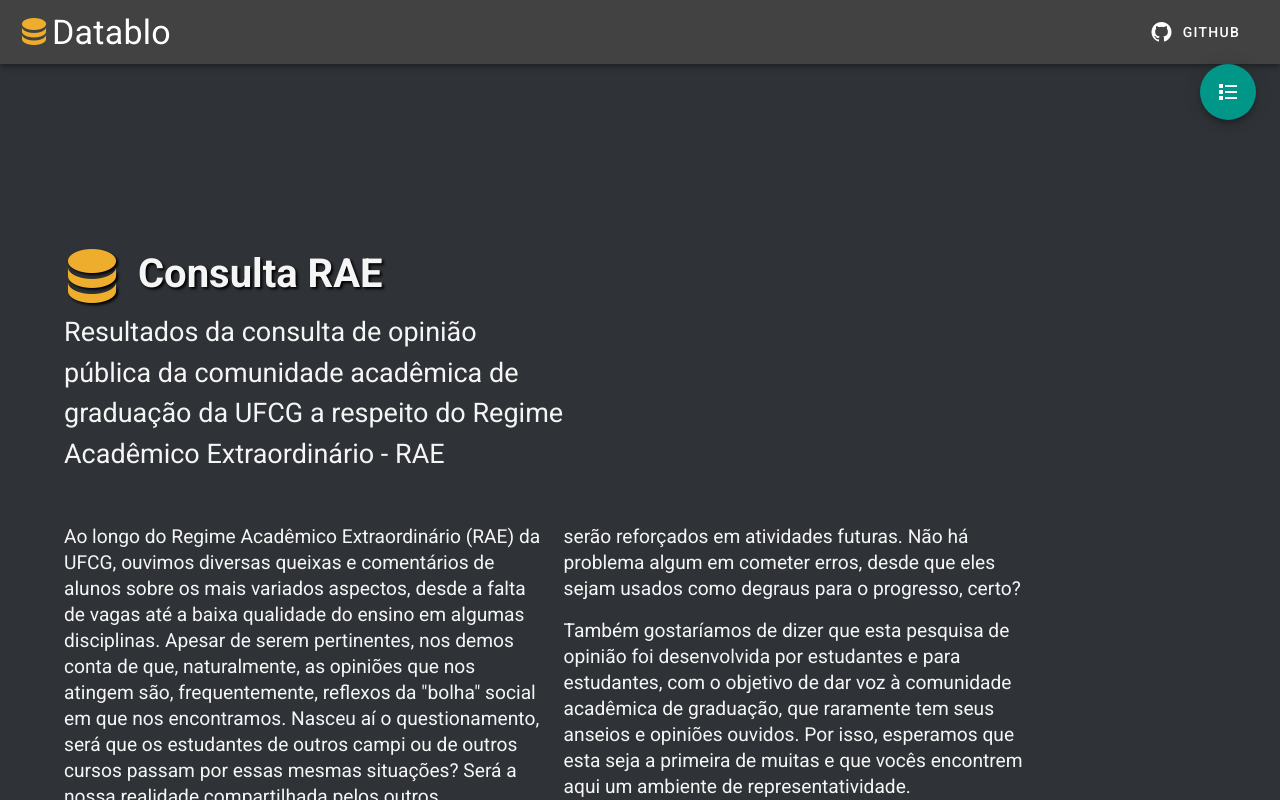
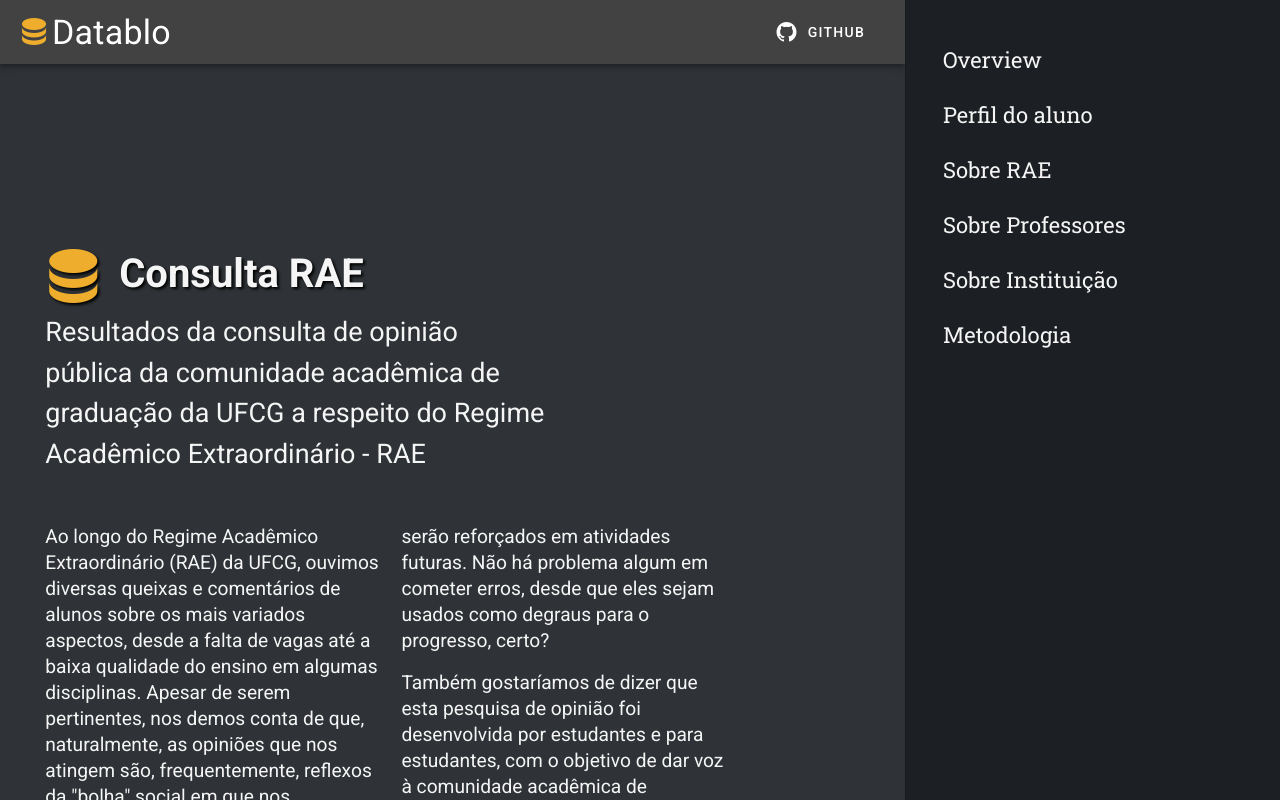
Before and after one commit to leleoveiga/datablo-vue, a Vue app: page / in a window 1280 px wide. Shown: the top 800 px of the page. Built offline with nearby package versions, Linux system fonts and the light colour scheme.

Commit message:
menu se esconde automaticamente com o tamanho da tela

```diff
--- a/src/components/NavDrawer.vue
+++ b/src/components/NavDrawer.vue
@@ -14,7 +14,7 @@
 			</v-icon>
 		</v-btn>
 		<v-navigation-drawer
-			v-if="isMenuVisible(1000)"
+			v-show="isMenuVisible(1000)"
 			class="pt-8"
 			app
 			clipped
@@ -202,15 +202,18 @@
 				// this.toggleMenu();
 				console.log("a tela eh pequena");
 				return true;
+			} else {
+				return false;
 			}
-			return false;
 		},
 		isMenuVisible(value) {
-			if (this.menu) return true;
-			else if (this.isSmallerThan(value)) {
+			if (this.menu) {
+				console.log("menu eh true");
 				return true;
+			} else if (this.isSmallerThan(value)) {
+				return false;
 			} else {
-				return false;
+				return true;
 			}
 		},
 	},
```
